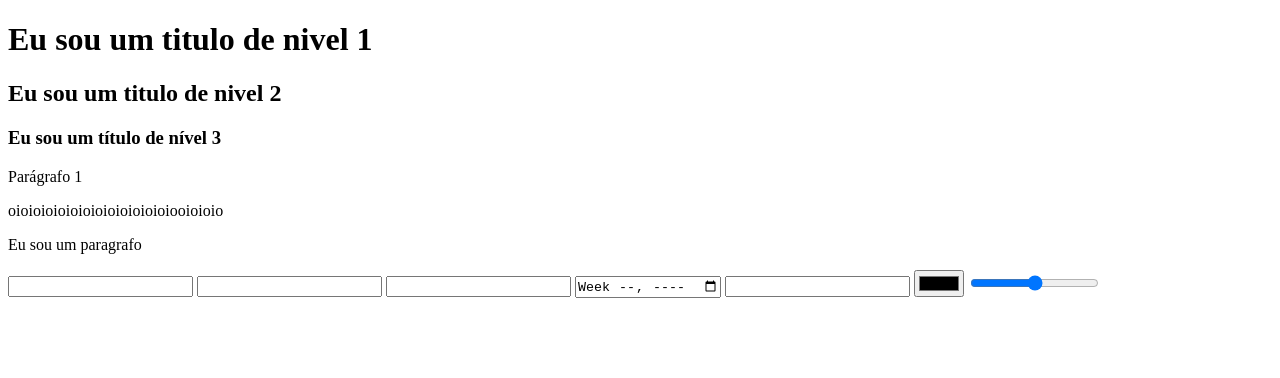
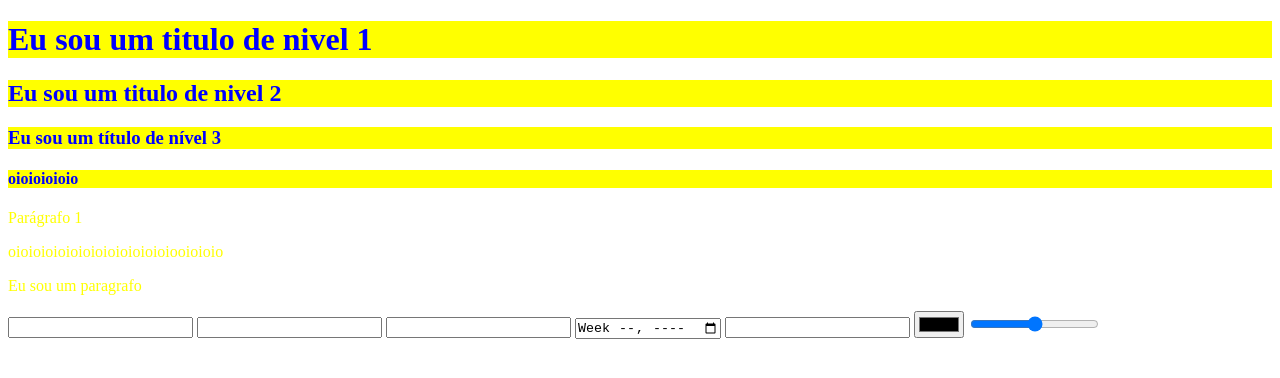
Before and after one commit to airtonbjunior/programacao-web-ceub-turmaA, a plain HTML site: page index.html in a window 1280 px wide. Drawn offline with Linux system fonts and the light colour scheme.

Commit message:
Alteracao no index e adicao do estilo.css

```diff
--- /dev/null
+++ b/estilo.css
@@ -0,0 +1,8 @@
+h1, h2, h3, h4 {
+    color: blue;
+    background-color: yellow; /* tudo aqui é comentário */
+}
+
+p {
+    color: yellow;
+}
--- a/index.html
+++ b/index.html
@@ -4,11 +4,14 @@
     <meta charset="UTF-8">
     <meta name="viewport" content="width=device-width, initial-scale=1.0">
     <title>Programação WEB - Turma A</title>
+
+    <link rel="stylesheet" href="estilo.css">
 </head>
 <body>
     <h1>Eu sou um titulo de nivel 1</h1>
     <h2>Eu sou um titulo de nivel 2</h2>
     <h3>Eu sou um título de nível 3</h3>
+    <h4>oioioioioio</h4>
     <p>Parágrafo 1</p>
     <p>oioioioioioioioioioioioioiooioioio</p>
     <p>Eu sou um paragrafo</p>
```
